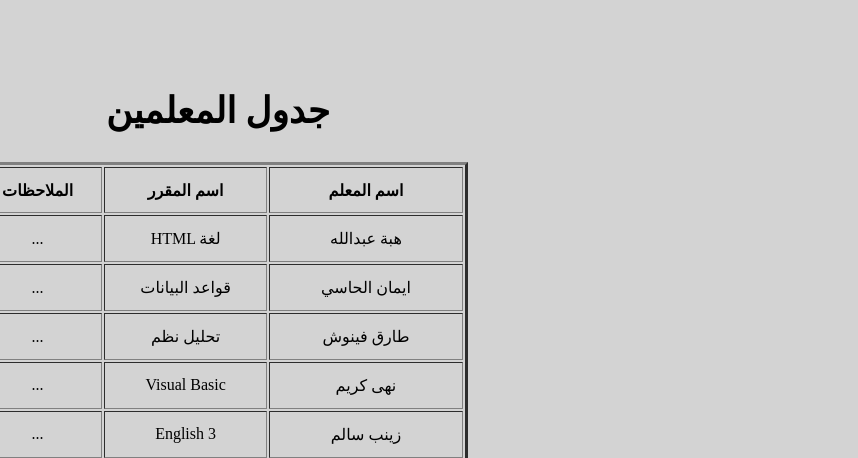
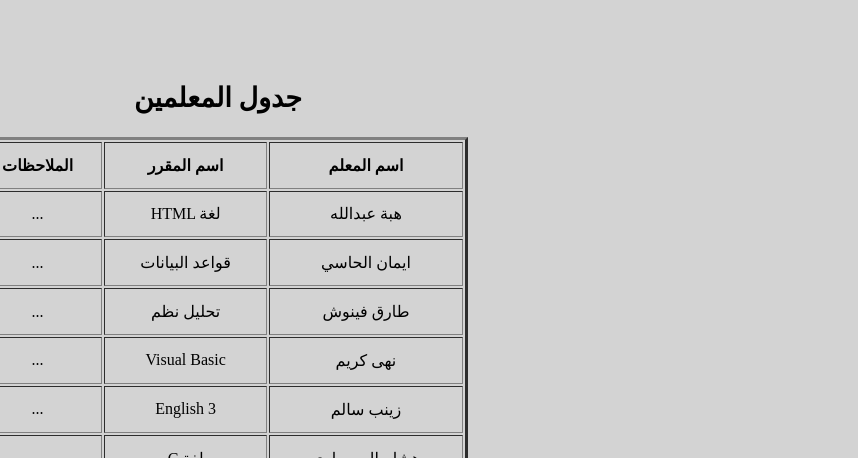
Before and after one commit to MedoEmtir/Ali-Elawamy, a plain HTML site: page cit.html in a window 1280 px wide. Shown: the part 642-1100 px from the top of the page, without its empty margins (422-1280 px from the left). Drawn offline with Linux system fonts and the light colour scheme; a web font is replaced by a local one.

Commit message:
Update cit.html

```diff
--- a/cit.html
+++ b/cit.html
@@ -29,7 +29,7 @@
 			</div>
 			<br><br><br>
 			<div align="center" >
-				<font face="amiri" size="5" color="black" ><h2>جدول المعلمين</h2></font>
+				<font face="amiri" size="4" color="black" ><h2>جدول المعلمين</h2></font>
 				<table border="3" width="500" height="350"  >
 					<tr><th><font face="amiri" size="3" >الملاحظات</font><th><font face="amiri" size="3">اسم المقرر</font><th><font face="amiri" size="3">اسم المعلم</font></tr>
 					<tr><td align="center"><font face="amiri">...</font><td align="center"><font face="amiri">HTML لغة</font><td align="center"><font face="amiri">هبة عبدالله</font></tr>
```
